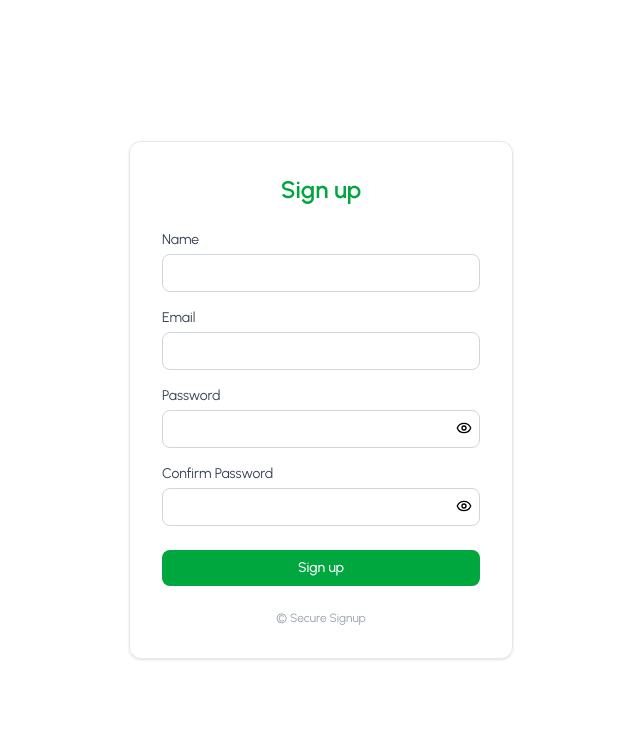
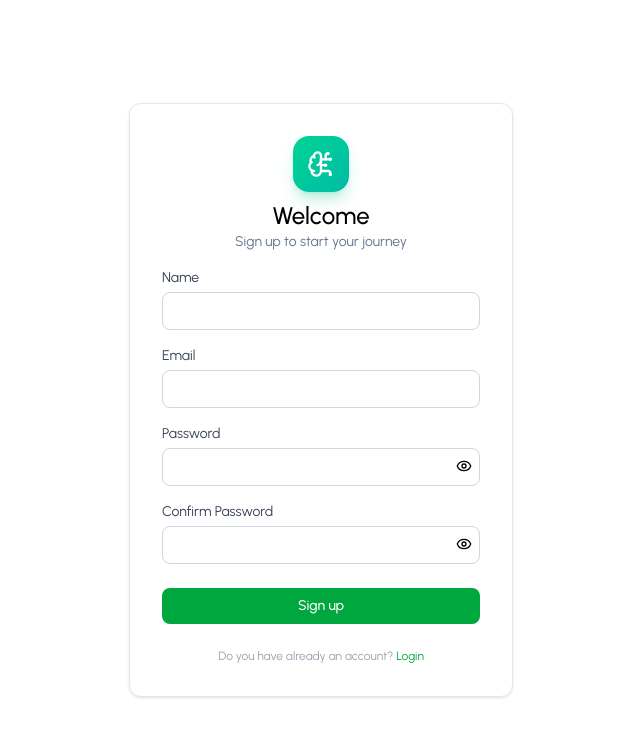
Before and after one commit to LoopCrafter/learning-assistant, a React app in the folder frontend/: page /signup in a window 1280 px wide. Shown: the top 736 px of the page, without its empty margins (319-959 px from the left). Built offline with nearby package versions, Linux system fonts and the light colour scheme; no server answers; the HTML template or start-up script is replaced by a standard one.

Commit message:
Improved login and register page

```diff
--- a/frontend/src/pages/auth/LoginPage.tsx
+++ b/frontend/src/pages/auth/LoginPage.tsx
@@ -1,7 +1,7 @@
 import { useActionState, useEffect, useState } from "react";
 import { loginAction } from "../../lib/actions/auth";
 import type { LoginState } from "../../lib/actions/types";
-import { Eye, EyeClosed } from "lucide-react";
+import { BrainCircuit, Eye, EyeClosed } from "lucide-react";
 import { Link, useNavigate } from "react-router-dom";
 
 const initialValue: LoginState = {
@@ -29,9 +29,15 @@ const LoginPage = () => {
         action={formAction}
         className="w-full max-w-sm rounded-xl border border-gray-200 p-8 shadow-sm"
       >
-        <h1 className="mb-6 text-center text-2xl font-semibold text-green-600">
-          Sign in
-        </h1>
+        <div className="text-center flex justify-center items-center flex-col mb-4">
+          <div className=" flex items-center justify-center w-14 h-14 rounded-2xl bg-linear-to-br from-emerald-400 to-teal-500 shadow-lg shadow-emerald-500/25 mb-2">
+            <BrainCircuit className="size-7 text-white" strokeWidth={2} />
+          </div>
+          <h1 className="text-2xl font-medium text-black">Welcome back</h1>
+          <p className="text-slate-500 text-sm">
+            Sign in to continue your journey
+          </p>
+        </div>
 
         <div className="mb-4">
           <label className="mb-1 block text-sm text-gray-700">Email</label>
@@ -83,7 +89,7 @@ const LoginPage = () => {
         <p className="mt-6 text-center text-xs text-gray-400">
           Don't have an account?{" "}
           <Link to="/signup" className="text-green-600 hover:underline">
-            Create one
+            Create one!
           </Link>
         </p>
       </form>
--- a/frontend/src/pages/auth/SignupPage.tsx
+++ b/frontend/src/pages/auth/SignupPage.tsx
@@ -1,8 +1,8 @@
 import { useActionState, useState, useEffect } from "react";
 import { signupAction } from "../../lib/actions/auth";
 import type { SignupState } from "../../lib/actions/types";
-import { Eye, EyeClosed } from "lucide-react";
-import { useNavigate } from "react-router-dom";
+import { BrainCircuit, Eye, EyeClosed } from "lucide-react";
+import { Link, useNavigate } from "react-router-dom";
 
 const initialValue: SignupState = {
   success: false,
@@ -31,9 +31,15 @@ const SignupPage = () => {
         action={formAction}
         className="w-full max-w-sm rounded-xl border border-gray-200 p-8 shadow-sm"
       >
-        <h1 className="mb-6 text-center text-2xl font-semibold text-green-600">
-          Sign up
-        </h1>
+        <div className="text-center flex justify-center items-center flex-col mb-4">
+          <div className=" flex items-center justify-center w-14 h-14 rounded-2xl bg-linear-to-br from-emerald-400 to-teal-500 shadow-lg shadow-emerald-500/25 mb-2">
+            <BrainCircuit className="size-7 text-white" strokeWidth={2} />
+          </div>
+          <h1 className="text-2xl font-medium text-black">Welcome</h1>
+          <p className="text-slate-500 text-sm">
+            Sign up to start your journey
+          </p>
+        </div>
 
         <div className="mb-4">
           <label className="mb-1 block text-sm text-gray-700">Name</label>
@@ -126,7 +132,10 @@ const SignupPage = () => {
         </button>
 
         <p className="mt-6 text-center text-xs text-gray-400">
-          © Secure Signup
+          Do you have already an account?{" "}
+          <Link to="/login" className="text-green-600 hover:underline">
+            Login
+          </Link>
         </p>
       </form>
     </div>
```
